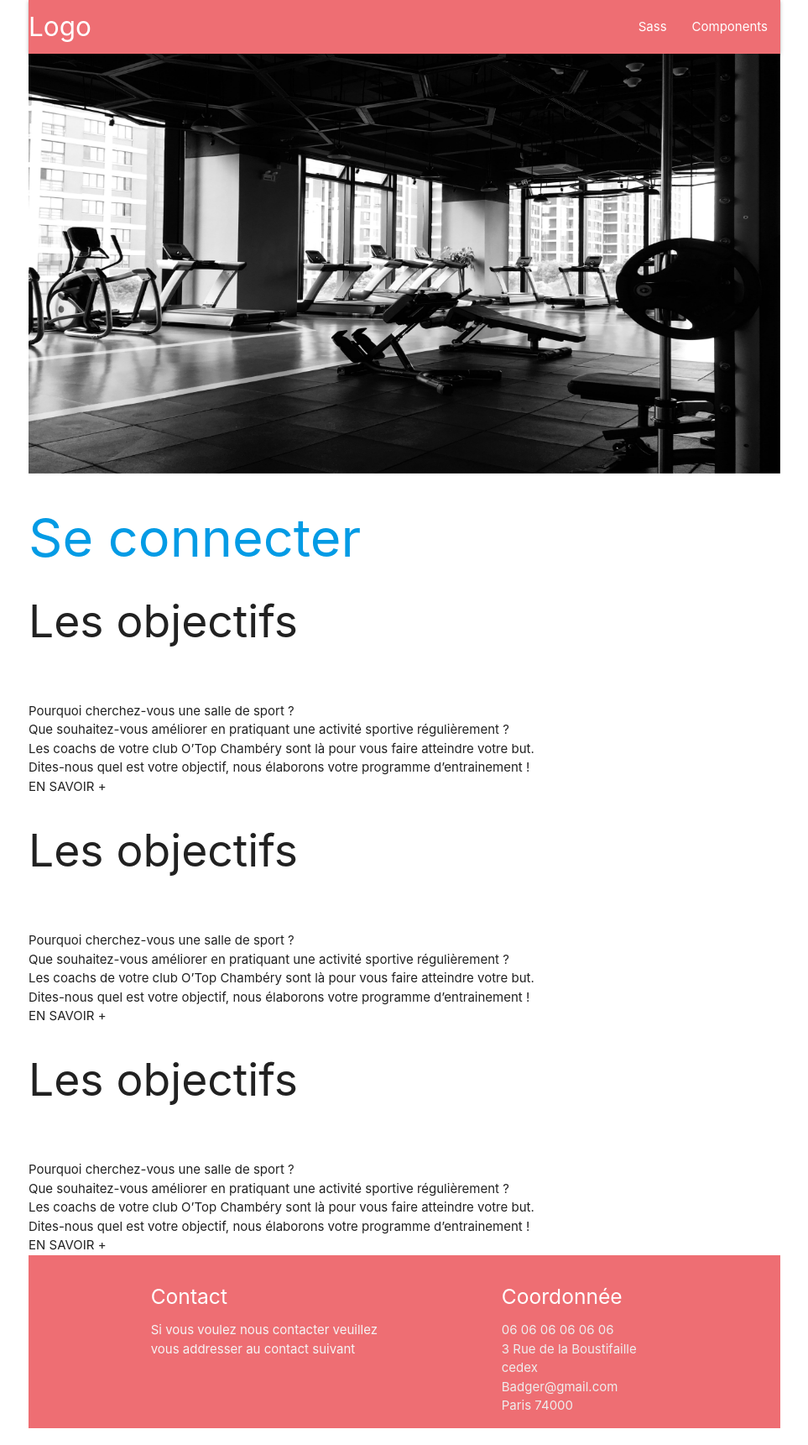
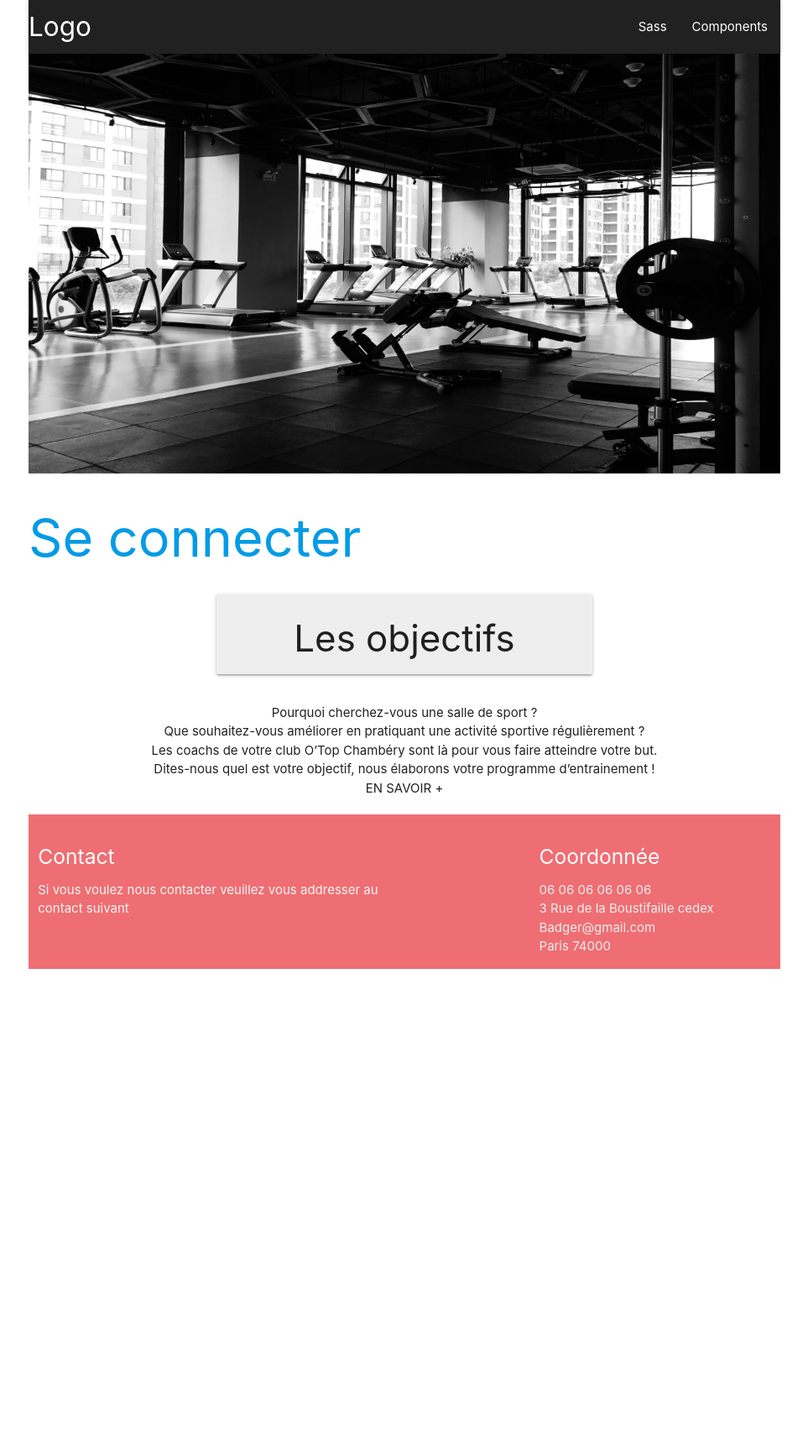
Before and after one commit to mage561/site-hugo, a PHP site: page / in a window 1280 px wide. Shown: the whole page at 84% size, without its empty margins (158-1121 px from the left). After the commit the page ends 1154 px from the top, so only its background shows below. Run offline with PHP 8.4, Linux system fonts and the light colour scheme.

Commit message:
formatage du texte de la page

```diff
--- a/index.php
+++ b/index.php
@@ -21,7 +21,7 @@
 	<div class="container">
 		<div class="navbar">
 			<nav>
-				<div class="nav-wrapper">
+				<div class="nav-wrapper grey darken-4">
 					<a href="#!" class="brand-logo">Logo</a>
 					<ul class="right hide-on-med-and-down">
 					<li><a href="sass.html">Sass</a></li>
@@ -80,43 +80,23 @@
 
 		<?php } ?>
 
-		<section>
-			<div id="c">  <h2>Les objectifs</h2>
-			  <br>
-			  <br>
+
+		<div class="row center-align" style="margin-left: auto; margin-right: auto; width: 100%;">
+		 <div class="card-panel grey lighten-3 col s6 offset-s3">
+			<h3>Les objectifs</h3>
+		 </div>
+		</div>
+		<div class="row center-align">
+		 <div>
 			  Pourquoi cherchez-vous une salle de sport ? <br>
 			  Que souhaitez-vous améliorer en pratiquant une activité sportive régulièrement ? <br>
 			  Les coachs de votre club O’Top Chambéry sont là pour vous faire atteindre votre but. <br>
 			  Dites-nous quel est votre objectif, nous élaborons votre programme d’entrainement ! <br>
 			  EN SAVOIR +
-			 </div>
-
-
-			 <div id="e">  <h2>Les objectifs</h2>
-			   <br>
-			   <br>
-			   Pourquoi cherchez-vous une salle de sport ? <br>
-			   Que souhaitez-vous améliorer en pratiquant une activité sportive régulièrement ? <br>
-			   Les coachs de votre club O’Top Chambéry sont là pour vous faire atteindre votre but. <br>
-			   Dites-nous quel est votre objectif, nous élaborons votre programme d’entrainement ! <br>
-			   EN SAVOIR +
-			  </div>
-
-			  <div id="f">  <h2>Les objectifs</h2>
-				<br>
-				<br>
-				Pourquoi cherchez-vous une salle de sport ? <br>
-				Que souhaitez-vous améliorer en pratiquant une activité sportive régulièrement ? <br>
-				Les coachs de votre club O’Top Chambéry sont là pour vous faire atteindre votre but. <br>
-				Dites-nous quel est votre objectif, nous élaborons votre programme d’entrainement ! <br>
-				EN SAVOIR +
-			   </div>
-		</section>
-
-
+		 </div>
+		</div>
 
 		<footer class="page-footer">
-		  <div class="container">
 			<div class="row">
 			  <div class="col l6 s12">
 				<h5 class="white-text">Contact</h5>
@@ -132,7 +112,6 @@
 				</ul>
 			  </div>
 			</div>
-		  </div>
 		</footer>
 	</div>
 </body>
```
